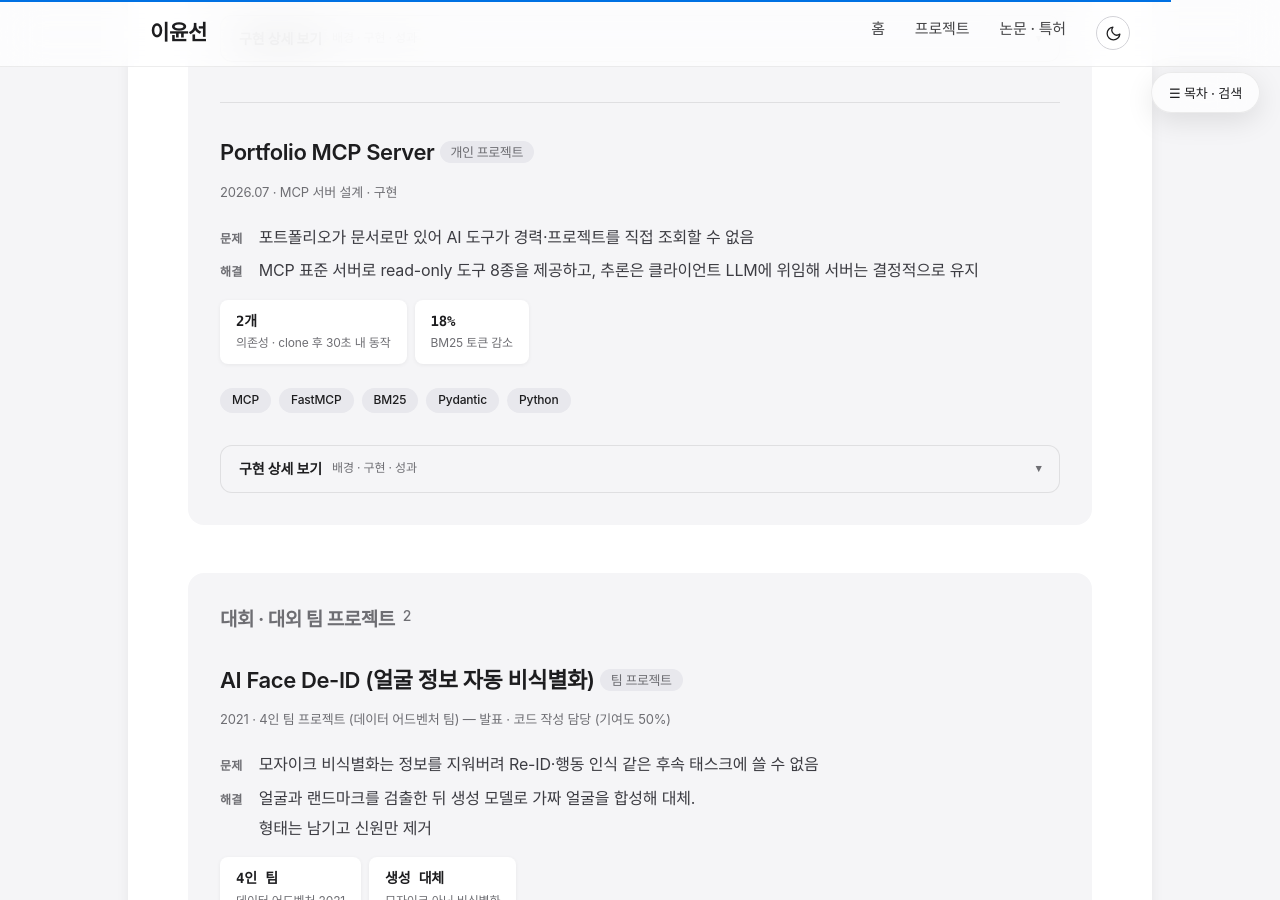
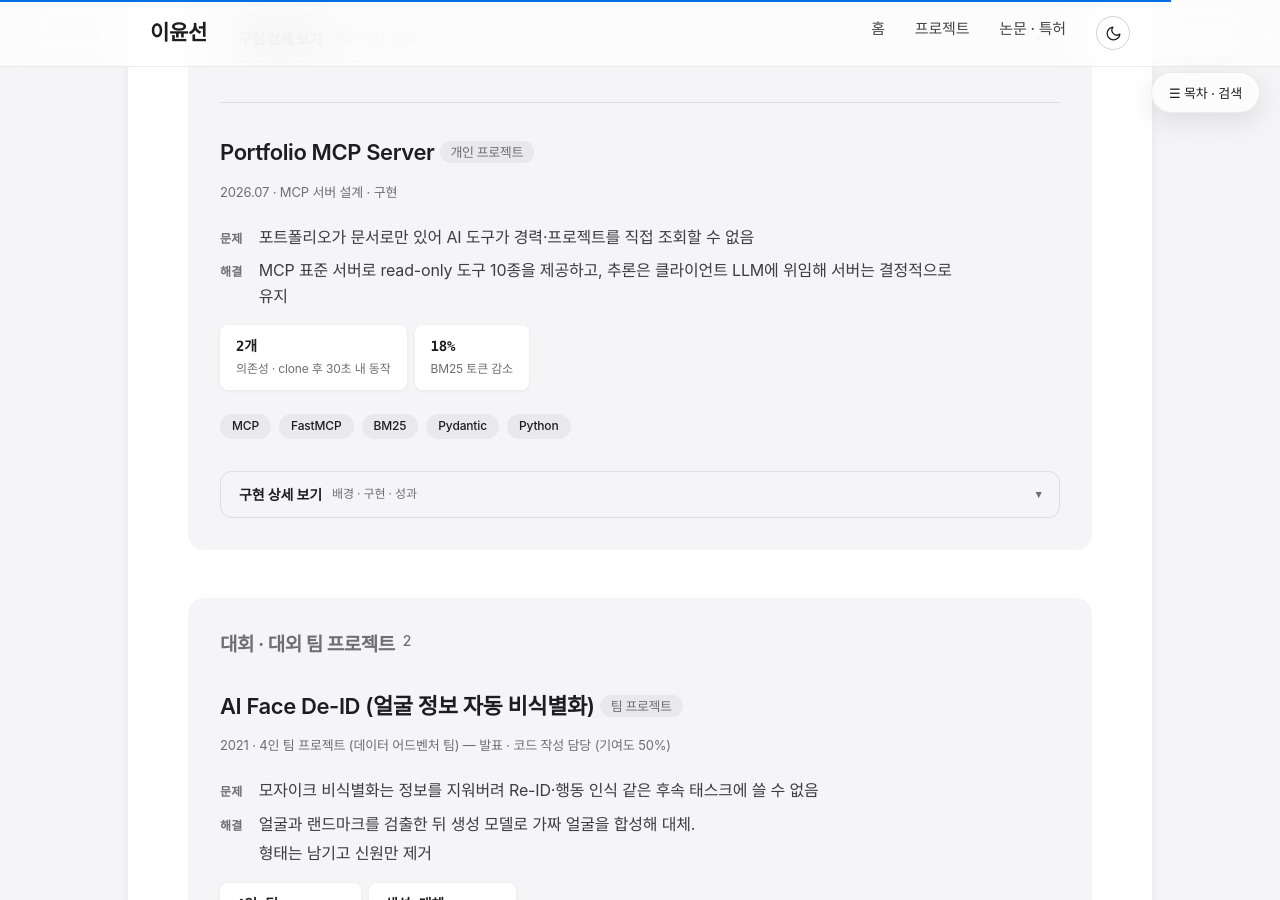
Before and after one commit to ckc5800/ckc5800.github.io, a Jekyll site: the page built from projects.html, in a window 1280 px wide and 900 px high, scrolled down 9593 px. Built offline with Jekyll 4.4.1, drawn with Linux system fonts in a browser that asks for light colours; some web fonts are replaced.

Commit message:
MCP 카드 — 도구 10종, 프로젝트 상세·기술 경험 확인·리소스 동적화 반영
Co-Authored-By: Claude Opus 5 <noreply@anthropic.com>

```diff
--- a/projects.html
+++ b/projects.html
@@ -1110,7 +1110,7 @@ description: 실무 12건과 개인 연구 9건의 프로젝트 기록 — 문
     <p class="project-meta">2026.07 · MCP 서버 설계 · 구현</p>
     <dl class="ps">
         <dt>문제</dt><dd>포트폴리오가 문서로만 있어 AI 도구가 경력·프로젝트를 직접 조회할 수 없음</dd>
-        <dt>해결</dt><dd>MCP 표준 서버로 read-only 도구 8종을 제공하고, 추론은 클라이언트 LLM에 위임해 서버는 결정적으로 유지</dd>
+        <dt>해결</dt><dd>MCP 표준 서버로 read-only 도구 10종을 제공하고, 추론은 클라이언트 LLM에 위임해 서버는 결정적으로 유지</dd>
     </dl>
     <div class="metrics">
         <div class="metric"><span class="metric-value">2개</span><span class="metric-label">의존성 · clone 후 30초 내 동작</span></div>
@@ -1130,7 +1130,7 @@ description: 실무 12건과 개인 연구 9건의 프로젝트 기록 — 문
     <p>포트폴리오를 AI 도구 생태계에 연결 — Claude Desktop/Claude Code 등 MCP 클라이언트가 경력·프로젝트·논문 정보를 도구로 조회할 수 있도록 표준 프로토콜 서버 구현.</p>
 
     <h4 class="detail-head">구현</h4>
-    <p><span class="sentence"><strong>도구 설계:</strong> read-only 도구 8개 — 구조화 조회(프로필/프로젝트/논문·특허) + BM25 문서 검색 + 타임라인 + 실시간 조회(GitHub 활동·블로그·회사 공식 정보).</span><span class="sentence">검색 실패 시 다음 행동을 안내하는 actionable 오류 응답 설계.</span></p>
+    <p><span class="sentence"><strong>도구 설계:</strong> read-only 도구 10개 — 구조화 조회(프로필/프로젝트 목록·상세/논문·특허) + BM25 문서 검색 + 타임라인 + 기술 경험 확인 + 실시간 조회(GitHub 활동·블로그·회사 공식 정보).</span><span class="sentence">검색 실패 시 다음 행동을 안내하는 actionable 오류 응답 설계.</span></p>
     <p><span class="sentence"><strong>경량 아키텍처:</strong> 의존성 2개(MCP SDK + rank_bm25)만으로 구성 — 임베딩 서버·GPU 불필요, clone 후 30초 내 동작.</span><span class="sentence">실시간 조회는 표준 라이브러리(urllib)만 쓰고, 조회 실패 시 정적 데이터로 답하도록 안내.</span><span class="sentence">추론은 클라이언트 LLM에 위임하고 서버는 결정적으로 유지.</span></p>
 
     <ul class="detail-list">
@@ -1139,7 +1139,8 @@ description: 실무 12건과 개인 연구 9건의 프로젝트 기록 — 문
         <li>Claude Code에 사용자 스코프로 등록해 실제 에이전트 세션에서 도구 호출을 검증 — 세션을 재생한 SVG 데모를 README에 수록</li>
         <li>RAG Agent와 동일 지식 베이스 공유 — RAG·MCP 두 노출 방식 비교 경험</li>
         <li><span class="sentence">기간 계산을 서버가 맡는 타임라인 도구 — 경력·프로젝트·논문·특허·학력을 시작순으로 정렬하고 개월 수까지 계산해 반환.</span><span class="sentence">rag-agent 평가에서 가장 약했던 유형이 비교(61~67%)였고 실패 다수가 날짜 산술이라, 모델이 계산하지 않도록 값을 미리 내주는 쪽을 택함</span></li>
-        <li>데이터 파일이 바뀌면 다시 읽는 구조 — stdio 서버가 기동 시점 데이터를 들고 있어, 사실을 고쳐도 클라이언트를 재시작하기 전까지 낡은 값을 응답하던 문제를 수정</li>
+        <li>데이터 파일이 바뀌면 다시 읽는 구조 — stdio 서버가 기동 시점 데이터를 들고 있어, 사실을 고쳐도 클라이언트를 재시작하기 전까지 낡은 값을 응답하던 문제를 수정. 리소스도 같은 이유로 읽을 때 생성하도록 바꿈(도구와 리소스가 서로 다른 사실을 말하던 상태)</li>
+        <li><span class="sentence">"X 기술 해봤나요"에 근거로 답하는 도구 — 스택 등재 여부·해당 프로젝트·그 단어가 실제로 들어 있는 문서 조각을 함께 반환.</span><span class="sentence">기록이 없으면 없다고 답하고 지어내지 말라는 지시를 hint로 내려보냄(출처 없어 걷어낸 LoRA는 실제로 "기록 없음"으로 나옴)</span></li>
     </ul>
 
     <h4 class="detail-head">성과</h4>
```
